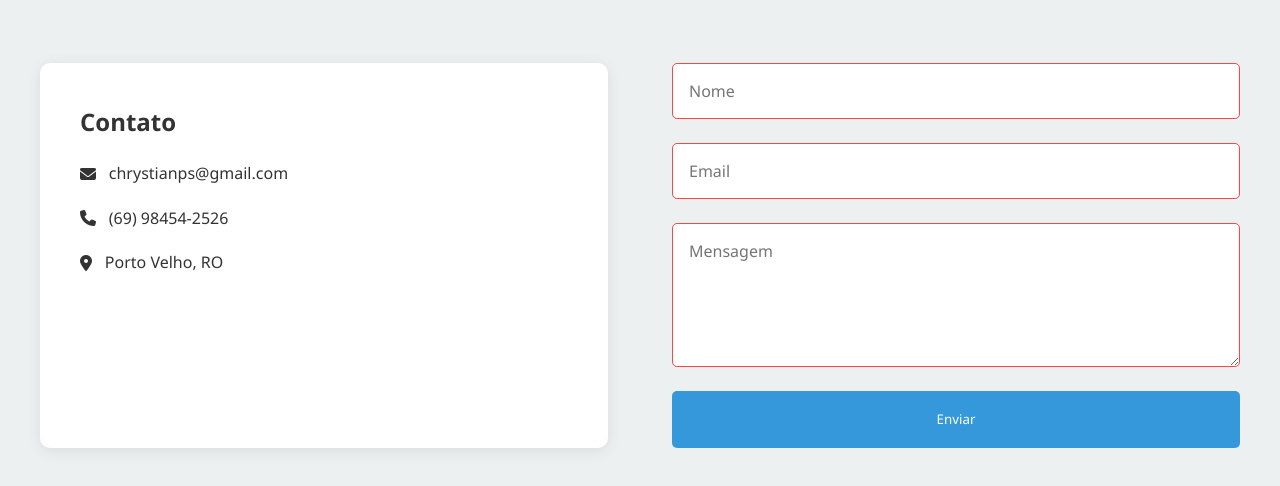
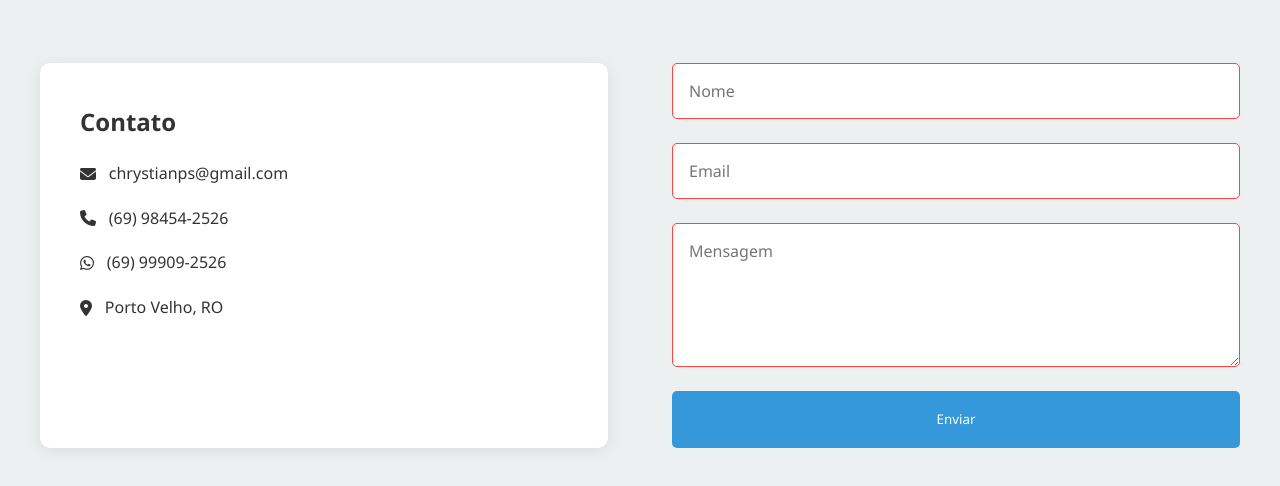
Before and after one commit to chrystiansales/new-profile, a plain HTML site: page index.html in a window 1280 px wide. Shown: the part 4495-4981 px from the top of the page. Drawn offline with nearby package versions, Linux system fonts and the light colour scheme.

Commit message:
add WhatsApp contact information to index.html for improved accessibility

```diff
--- a/index.html
+++ b/index.html
@@ -224,6 +224,7 @@
                 <h2>Contato</h2>
                 <p><i class="fas fa-envelope"></i> chrystianps@gmail.com</p>
                 <p><i class="fas fa-phone"></i> (69) 98454-2526</p>
+                <p><i class="fab fa-whatsapp"></i> (69) 99909-2526</p>
                 <p><i class="fas fa-map-marker-alt"></i> Porto Velho, RO</p>
             </div>
 
```
